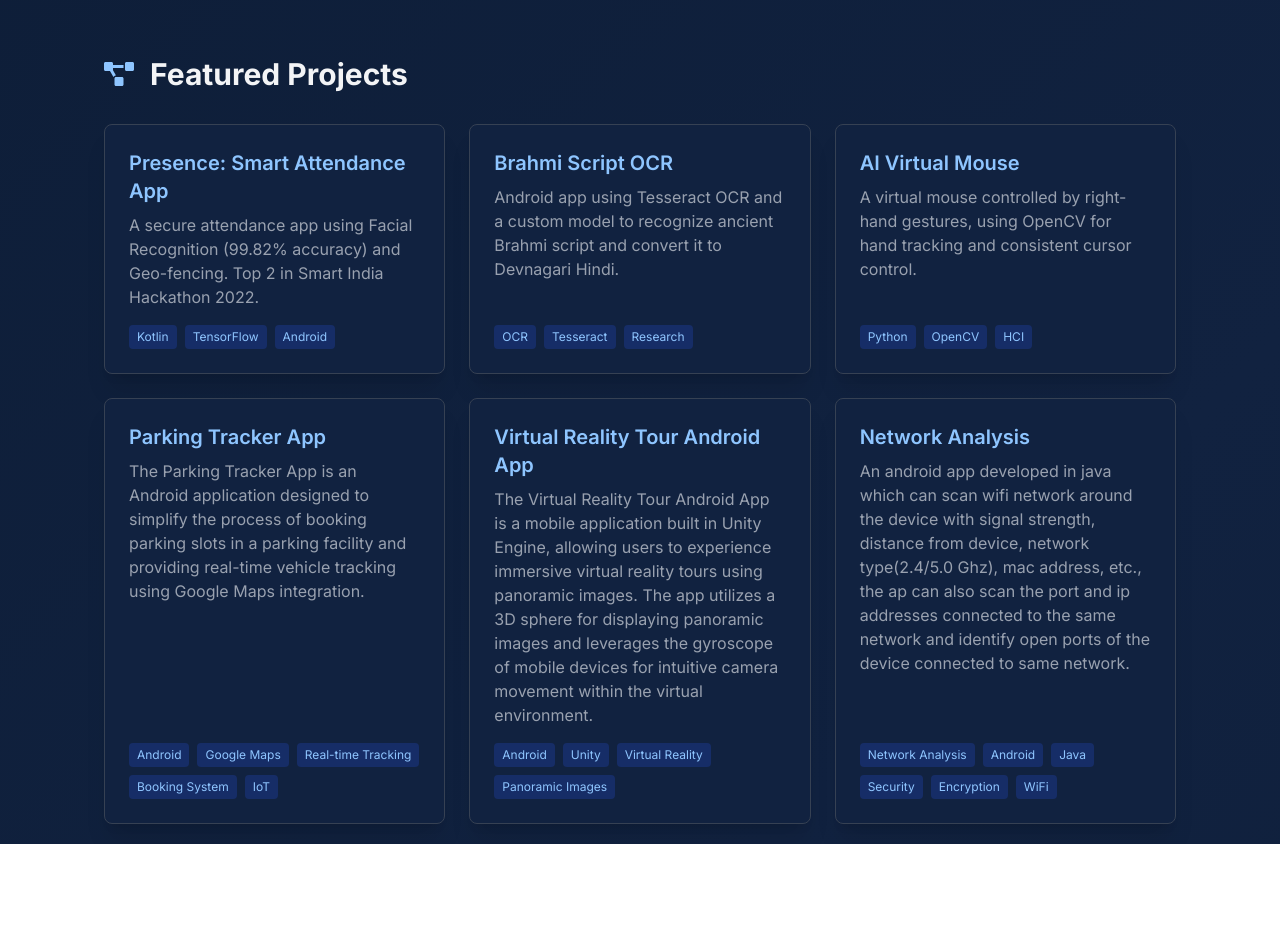
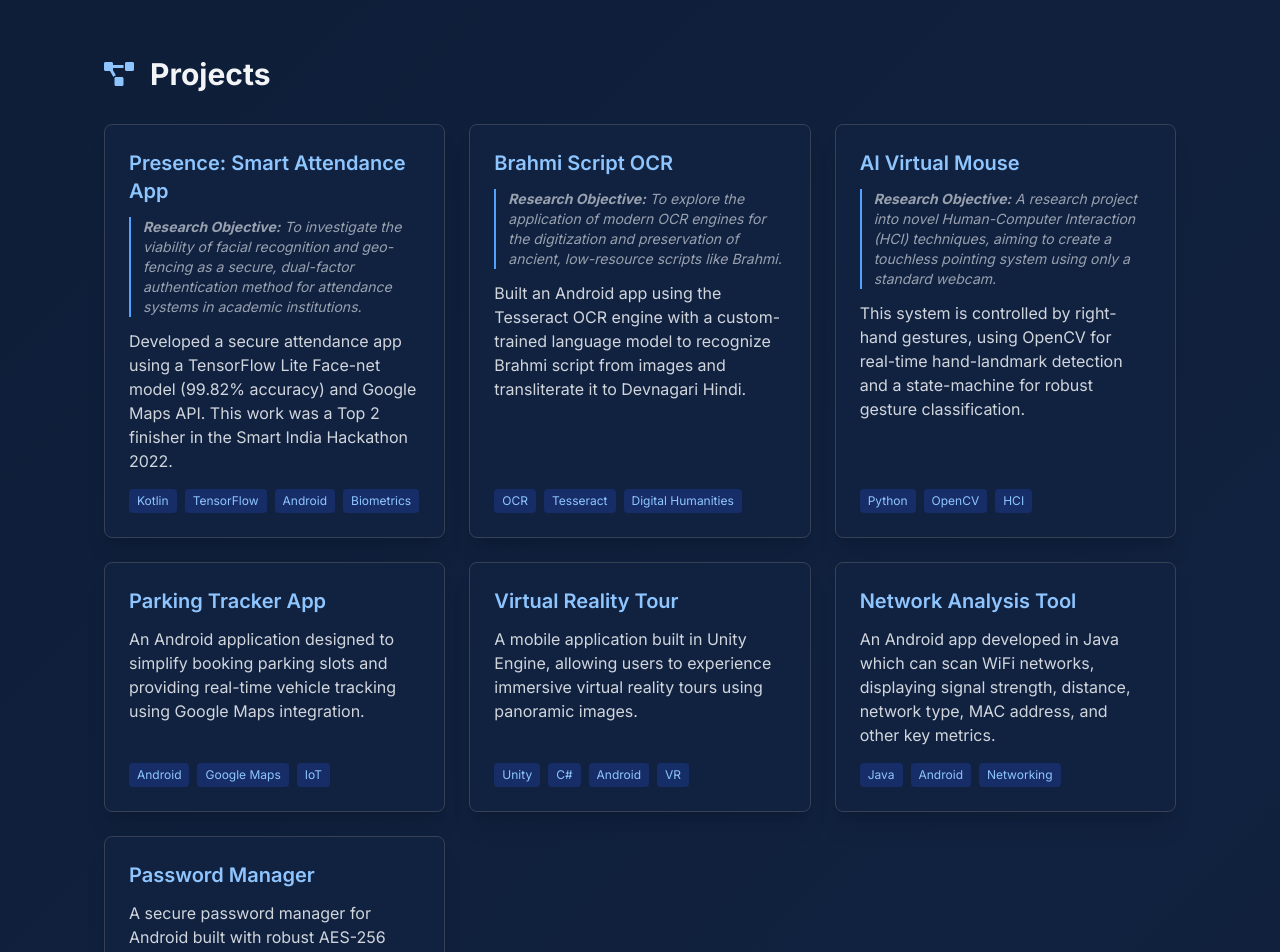
Before and after one commit to Adity-a/aditya-portfolio-V1, a Next.js app: page / in a window 1280 px wide. Shown: the part 760-1712 px from the top of the page. Before the commit the page ends 1604 px from the top, so only its background shows below. Built offline with nearby package versions, Linux system fonts and the light colour scheme.

Commit message:
updated resume, added profile page

```diff
--- a/src/app/components/navbar.tsx
+++ b/src/app/components/navbar.tsx
@@ -3,11 +3,13 @@
 import Link from 'next/link';
 import { usePathname } from 'next/navigation';
 import { motion } from 'framer-motion';
-import { GiArchiveResearch } from "react-icons/gi";
+import { FaCode } from 'react-icons/fa';
 
+// Updated navLinks to include the new page
 const navLinks = [
   { name: 'Home', href: '/' },
   { name: 'Research', href: '/research' },
+  { name: 'Profile', href: '/profile' }, // New link added here
   { name: 'Contact', href: '/contact' },
 ];
 
@@ -18,7 +20,7 @@ export default function Navbar() {
     <header className="fixed top-0 left-0 w-full bg-[#0a192f]/80 backdrop-blur-sm z-50">
       <nav className="max-w-6xl mx-auto px-5 md:px-10 py-4 flex justify-between items-center">
         <Link href="/" className="text-2xl font-bold text-blue-300 hover:text-blue-200 transition-colors">
-          <GiArchiveResearch />
+          <FaCode />
         </Link>
         <ul className="flex items-center space-x-6 md:space-x-8">
           {navLinks.map((link) => (
--- a/src/app/page.tsx
+++ b/src/app/page.tsx
@@ -10,7 +10,7 @@ const staggerContainer = {
   show: {
     opacity: 1,
     transition: {
-      staggerChildren: 0.2,
+      staggerChildren: 0.15,
     },
   },
 };
@@ -44,39 +44,48 @@ export default function HomePage() {
   const projects = [
     {
       title: "Presence: Smart Attendance App",
-      description: "A secure attendance app using Facial Recognition (99.82% accuracy) and Geo-fencing. Top 2 in Smart India Hackathon 2022.",
+      objective: "To investigate the viability of facial recognition and geo-fencing as a secure, dual-factor authentication method for attendance systems in academic institutions.",
+      description: "Developed a secure attendance app using a TensorFlow Lite Face-net model (99.82% accuracy) and Google Maps API. This work was a Top 2 finisher in the Smart India Hackathon 2022.",
       link: "https://github.com/Adity-a/Presence",
-      tags: ["Kotlin", "TensorFlow", "Android"]
+      tags: ["Kotlin", "TensorFlow", "Android", "Biometrics"]
     },
     {
       title: "Brahmi Script OCR",
-      description: "Android app using Tesseract OCR and a custom model to recognize ancient Brahmi script and convert it to Devnagari Hindi.",
+      objective: "To explore the application of modern OCR engines for the digitization and preservation of ancient, low-resource scripts like Brahmi.",
+      description: "Built an Android app using the Tesseract OCR engine with a custom-trained language model to recognize Brahmi script from images and transliterate it to Devnagari Hindi.",
       link: "https://github.com/Adity-a/Brahmi_Recognition",
-      tags: ["OCR", "Tesseract", "Research"]
+      tags: ["OCR", "Tesseract", "Digital Humanities"]
     },
     {
       title: "AI Virtual Mouse",
-      description: "A virtual mouse controlled by right-hand gestures, using OpenCV for hand tracking and consistent cursor control.",
+      objective: "A research project into novel Human-Computer Interaction (HCI) techniques, aiming to create a touchless pointing system using only a standard webcam.",
+      description: "This system is controlled by right-hand gestures, using OpenCV for real-time hand-landmark detection and a state-machine for robust gesture classification.",
       link: "https://github.com/Adity-a/AI_Virtual_Mouse",
       tags: ["Python", "OpenCV", "HCI"]
     },
     {
       title: "Parking Tracker App",
-      description: "The Parking Tracker App is an Android application designed to simplify the process of booking parking slots in a parking facility and providing real-time vehicle tracking using Google Maps integration.",
+      description: "An Android application designed to simplify booking parking slots and providing real-time vehicle tracking using Google Maps integration.",
       link: "https://github.com/Adity-a/Parking_Tracker",
-      tags: ["Android", "Google Maps", "Real-time Tracking", "Booking System", "IoT"]
+      tags: ["Android", "Google Maps", "IoT"]
     },
     {
-      title: "Virtual Reality Tour Android App",
-      description: "The Virtual Reality Tour Android App is a mobile application built in Unity Engine, allowing users to experience immersive virtual reality tours using panoramic images. The app utilizes a 3D sphere for displaying panoramic images and leverages the gyroscope of mobile devices for intuitive camera movement within the virtual environment.",
+      title: "Virtual Reality Tour",
+      description: "A mobile application built in Unity Engine, allowing users to experience immersive virtual reality tours using panoramic images.",
       link: "https://github.com/Adity-a/Virtual-Reality-Tour",
-      tags: ["Android", "Unity", "Virtual Reality", "Panoramic Images"]
+      tags: ["Unity", "C#", "Android", "VR"]
     },
     {
-      title: "Network Analysis",
-      description: "An android app developed in java which can scan wifi network around the device with signal strength, distance from device, network type(2.4/5.0 Ghz), mac address, etc., the ap can also scan the port and ip addresses connected to the same network and identify open ports of the device connected to same network.",
+      title: "Network Analysis Tool",
+      description: "An Android app developed in Java which can scan WiFi networks, displaying signal strength, distance, network type, MAC address, and other key metrics.",
       link: "https://github.com/Adity-a/Network-Analysis",
-      tags: ["Network Analysis", "Android", "Java", "Security", "Encryption", "WiFi"]
+      tags: ["Java", "Android", "Networking"]
+    },
+    {
+      title: "Password Manager",
+      description: "A secure password manager for Android built with robust AES-256 encryption, biometric authentication, and secure backup options.",
+      link: "https://github.com/Adity-a/PasswordManager",
+      tags: ["Java", "Android", "Security", "Encryption"]
     }
   ];
 
@@ -104,7 +113,7 @@ export default function HomePage() {
         </motion.h1>
         <motion.h2 variants={fadeInItem} className="text-3xl md:text-5xl font-bold text-gray-400 mt-2">I build intelligent systems.</motion.h2>
         <motion.p variants={fadeInItem} className="mt-6 max-w-xl text-lg">
-          I&apos;m a researcher and engineer specializing in Machine Learning and Computer Vision, passionate about creating software that solves real-world challenges.
+          I&apos;m a research-focused engineer specializing in Machine Learning and Computer Vision, passionate about creating software that solves real-world challenges.
         </motion.p>
         <motion.div variants={fadeInItem} className="flex space-x-6 mt-8">
             <a href="https://github.com/Adity-a" aria-label="GitHub" target="_blank" rel="noopener noreferrer" className="text-gray-400 hover:text-blue-300 transition-transform duration-300 hover:scale-110"><FaGithub size={28} /></a>
@@ -114,17 +123,20 @@ export default function HomePage() {
       </motion.section>
 
       {/* --- PROJECTS --- */}
-       <motion.section initial="hidden" whileInView="show" viewport={{ once: true, amount: 0.2 }} variants={staggerContainer}>
-          <h2 className="text-3xl font-bold text-gray-100 mt-20 mb-8 flex items-center"><FaProjectDiagram className="text-blue-300 mr-4" />Featured Projects</h2>
+       <motion.section initial="hidden" whileInView="show" viewport={{ once: true, amount: 0.1 }} variants={staggerContainer}>
+          <h2 className="text-3xl font-bold text-gray-100 mt-20 mb-8 flex items-center"><FaProjectDiagram className="text-blue-300 mr-4" />Projects</h2>
           <div className="grid grid-cols-1 md:grid-cols-2 lg:grid-cols-3 gap-6">
             {projects.map((p, i) => (
               <motion.div key={i} variants={fadeInItem}>
                 <Link href={p.link} target="_blank" rel="noopener noreferrer" className="block h-full">
                   <div className="bg-[#112240] p-6 rounded-lg shadow-xl border border-gray-700 hover:border-blue-400 flex flex-col h-full transition-all duration-300 hover:-translate-y-2">
                     <h3 className="text-xl font-semibold text-blue-300">{p.title}</h3>
-                    <p className="mt-2 text-gray-400 flex-grow">{p.description}</p>
+                    {p.objective && (
+                       <p className="mt-3 text-sm text-gray-400 italic border-l-2 border-blue-400 pl-3"><b>Research Objective:</b> {p.objective}</p>
+                    )}
+                    <p className="mt-3 text-gray-300 flex-grow">{p.description}</p>
                     <div className="flex flex-wrap gap-2 mt-4">
-                      {p.tags.map(tag => <span key={tag} className="text-xs bg-blue-900/50 text-blue-300 px-2 py-1 rounded">{tag}</span>)}
+                        {p.tags.map(tag => <span key={tag} className="text-xs bg-blue-900/50 text-blue-300 px-2 py-1 rounded">{tag}</span>)}
                     </div>
                   </div>
                 </Link>
--- /dev/null
+++ b/src/app/profile/page.tsx
@@ -0,0 +1,67 @@
+"use client";
+
+import { motion } from 'framer-motion';
+import { FaDownload, FaBookReader, FaUniversity } from 'react-icons/fa';
+
+const fadeIn = {
+  hidden: { opacity: 0, y: 20 },
+  visible: { opacity: 1, y: 0, transition: { duration: 0.6 } }
+};
+
+const staggerContainer = {
+  hidden: {},
+  visible: { transition: { staggerChildren: 0.2 } }
+};
+
+export default function ProfilePage() {
+  const courses = [
+    "Advanced Algorithms", "Statistical Machine Learning", "Advanced Computer Vision",
+    "Natural Language Processing", "Research Methodology", "Deep Learning Architectures"
+  ];
+
+  return (
+    <motion.div initial="hidden" animate="visible" variants={fadeIn}>
+      <h1 className="text-4xl font-bold text-gray-100 mb-12">Academic Profile</h1>
+
+      {/* --- Academic CV --- */}
+      <motion.section className="mb-16" variants={fadeIn}>
+        <h2 className="text-2xl font-bold text-blue-300 mb-6 flex items-center"><FaDownload className="mr-3"/>Academic CV</h2>
+        <p className="text-gray-400 mb-4">For a detailed overview of my academic background, publications, and experience, please download my CV.</p>
+        <a
+          href="src/app/resume.pdf" // IMPORTANT: Place your CV file in the `public` folder
+          download
+          className="inline-block bg-blue-500 text-white font-semibold px-6 py-3 rounded-lg shadow-lg hover:bg-blue-600 transition-all duration-300"
+        >
+          Download CV
+        </a>
+      </motion.section>
+
+      {/* --- Key Coursework --- */}
+      <motion.section className="mb-16" initial="hidden" whileInView="visible" viewport={{ once: true, amount: 0.3 }} variants={staggerContainer}>
+        <h2 className="text-2xl font-bold text-blue-300 mb-6 flex items-center"><FaBookReader className="mr-3"/>Relevant Graduate Coursework</h2>
+        <div className="flex flex-wrap gap-3">
+          {courses.map((course, i) => (
+             <motion.span key={i} variants={fadeIn} className="bg-[#112240] text-blue-200 px-4 py-2 rounded-lg border border-gray-700">{course}</motion.span>
+          ))}
+        </div>
+      </motion.section>
+
+      {/* --- Education Section (Replaces Teaching) --- */}
+      <motion.section className="mb-16" initial="hidden" whileInView="visible" viewport={{ once: true, amount: 0.3 }} variants={staggerContainer}>
+        <h2 className="text-2xl font-bold text-blue-300 mb-6 flex items-center"><FaUniversity className="mr-3"/>Education</h2>
+        <div className="space-y-6">
+            <motion.div variants={fadeIn} className="bg-[#112240] p-6 rounded-lg border border-gray-700">
+                <p className="text-blue-300 text-sm font-semibold">2024 – Present</p>
+                <h3 className="text-xl font-bold text-gray-100 mt-1">Master of Technology, Computer Science & Engineering</h3>
+                <p className="text-gray-400">Graphic Era University, Dehradun</p>
+            </motion.div>
+            <motion.div variants={fadeIn} className="bg-[#112240] p-6 rounded-lg border border-gray-700">
+                <p className="text-blue-300 text-sm font-semibold">2020 – 2024</p>
+                <h3 className="text-xl font-bold text-gray-100 mt-1">Bachelor of Technology, Computer Science & Engineering</h3>
+                <p className="text-gray-400">Graphic Era Hill University, Dehradun</p>
+            </motion.div>
+        </div>
+      </motion.section>
+    </motion.div>
+  );
+}
```
Also changed, not shown: src/app/research/page.tsx (+43 -12 lines), 2 other files (tests, documents, lock files or other folders).
